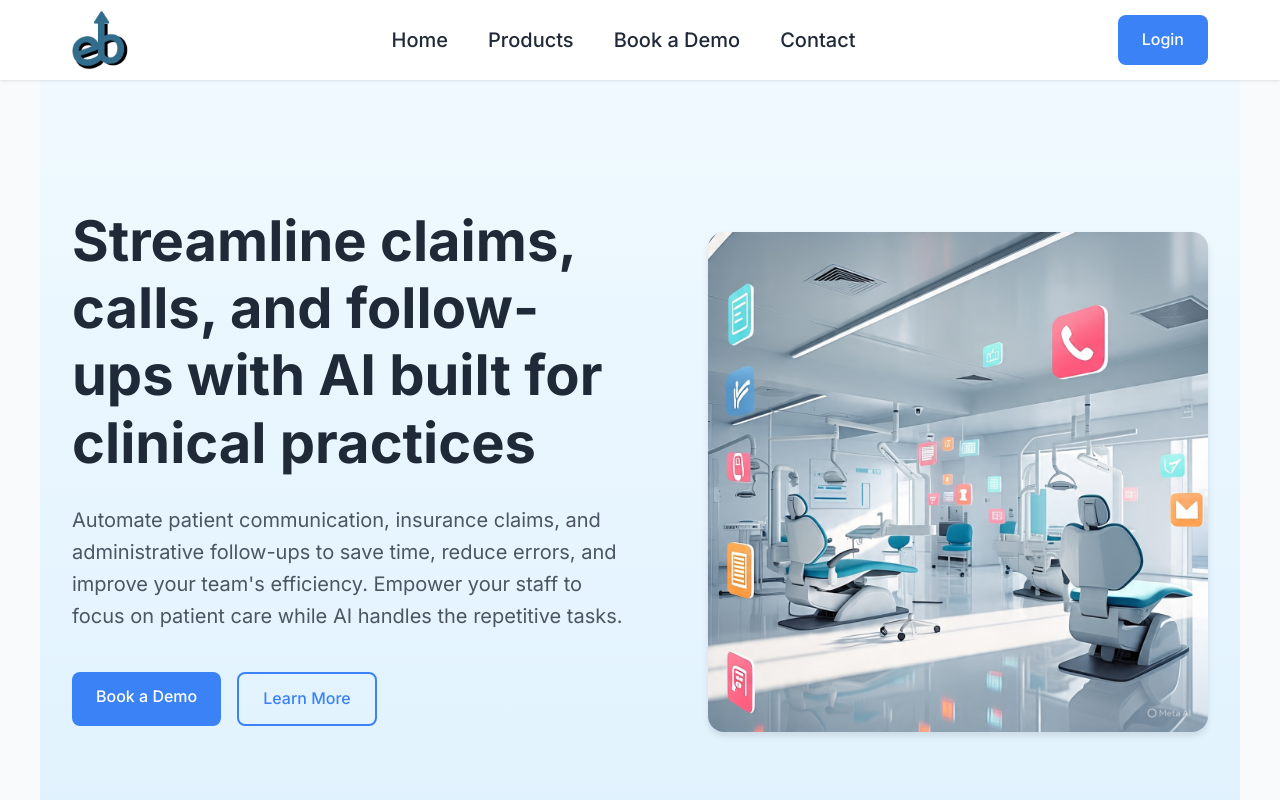
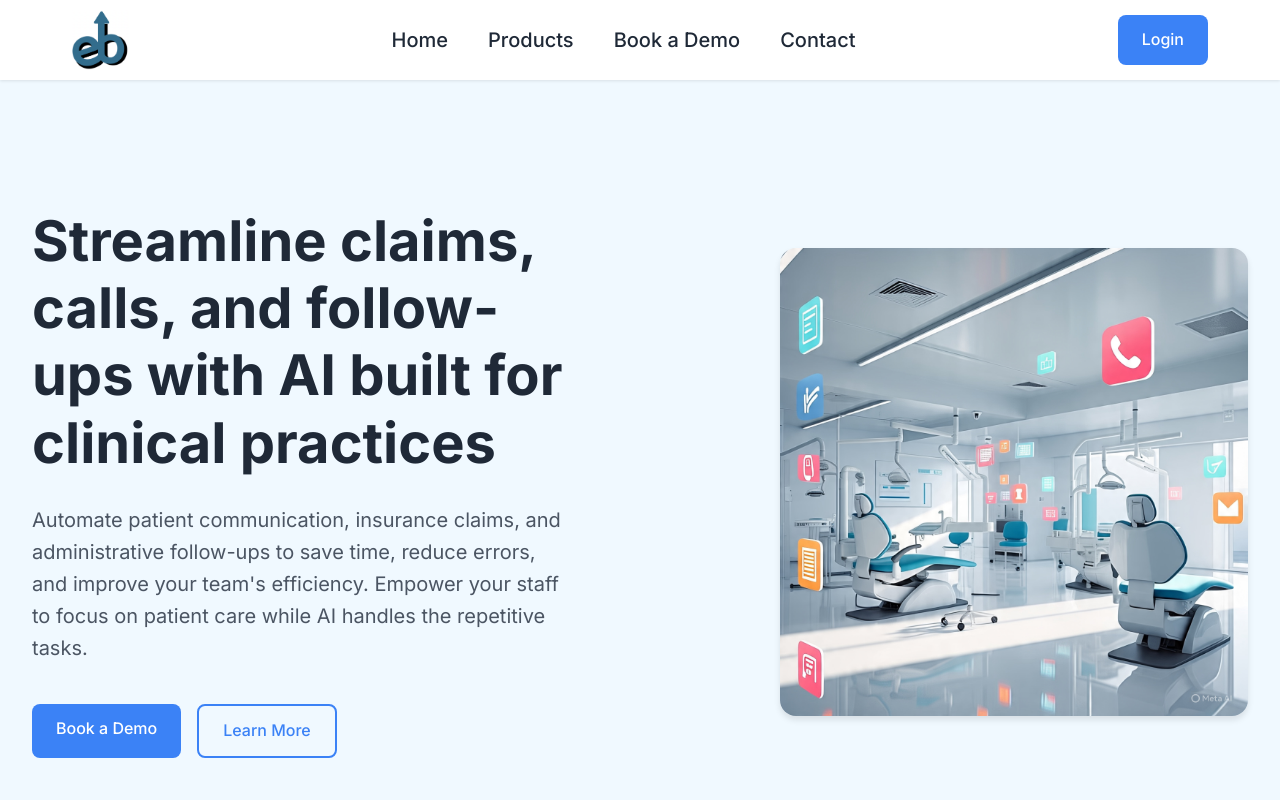
Before and after one commit to Jannatt22/Scheduly-AI, a React (Create React App) app: page / in a window 1280 px wide. Shown: the top 800 px of the page. Built offline with nearby package versions, Linux system fonts and the light colour scheme.

Commit message:
background-width

```diff
--- a/src/App.css
+++ b/src/App.css
@@ -88,19 +88,20 @@ body {
 
 /* Hero Section */
 .hero-section {
-  background: linear-gradient(to bottom, #F0F9FF, #E0F2FE);
-  padding: 8rem 2rem;
+  background: #F0F9FF;
+  padding: 8rem 0;
   display: flex;
   align-items: flex-start;
   justify-content: space-between;
-  max-width: 1200px;
-  margin: 0 auto;
+  width: 100%;
+  margin: 0;
   gap: 5rem;
 }
 
 .hero-content {
   flex: 1;
   max-width: 600px;
+  padding: 0 2rem;
 }
 
 .hero-content h1 {
@@ -123,7 +124,7 @@ body {
   display: flex;
   align-items: center;
   justify-content: center;
-  padding-top: 3rem;
+  padding: 3rem 2rem 0 0;
 }
 
 .feature-image {
```
